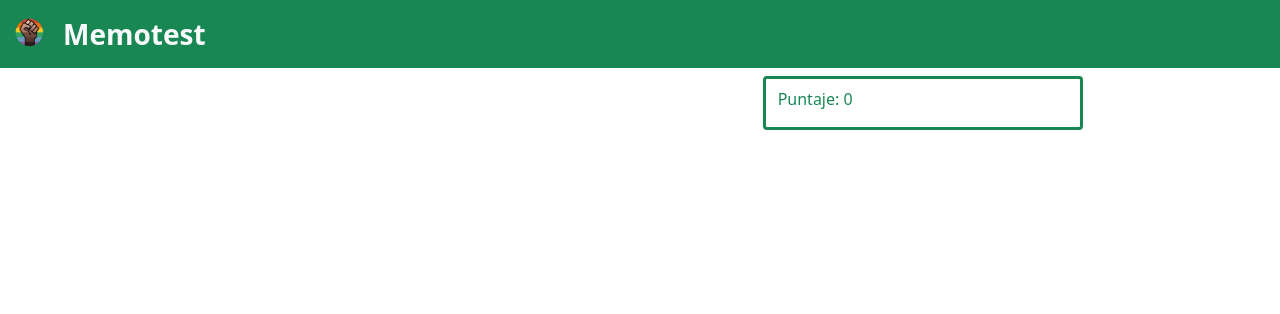
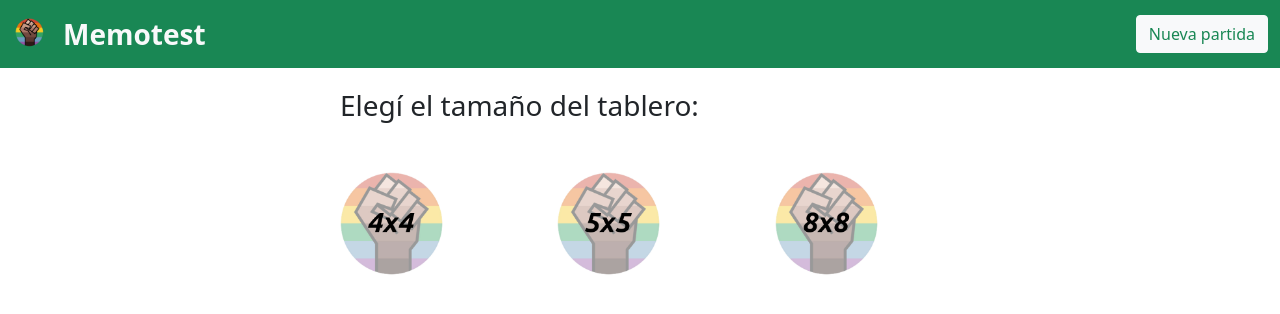
Before and after one commit to Cintuza/unq-ui-cintia-garcia-trabajo-final, a React (Create React App) app: page /tablero in a window 1280 px wide. Shown: the top 314 px of the page. Built offline with nearby package versions, Linux system fonts and the light colour scheme.

Commit message:
agregado de boton nueva partida

```diff
--- a/src/components/App.js
+++ b/src/components/App.js
@@ -1,5 +1,5 @@
 import React from 'react';
-import { BrowserRouter, Routes, Route} from 'react-router-dom';
+import { BrowserRouter, Routes, Route } from 'react-router-dom';
 import { ProveedorMem, UsarMem } from './ContextoMemotest.jsx';
 import Layout from './plantillas/Layout.jsx';
 import Tablero from './plantillas/Tablero.jsx';
@@ -13,7 +13,7 @@
         <Routes>
           <Route element={ <Layout/> } >
             <Route path="/" element={ <NuevaPartida/> } />
-            <Route path="/tablero" element={ <Tablero/> } />
+            <Route path="/tablero" element={ <RequiereTamanioTablero> <Tablero/> </RequiereTamanioTablero> } />
             <Route path="*" element={ <NuevaPartida/> } />
           </Route>
         </Routes>
--- /dev/null
+++ b/src/components/atomos/BotonNuevaPartida.jsx
@@ -0,0 +1,21 @@
+import { UsarMem } from '../ContextoMemotest.jsx';
+import { useNavigate } from 'react-router-dom';
+
+const BotonNuevaPartida = () => {
+    const memotest = UsarMem();
+    const navigate = useNavigate();
+
+    const onClick = () => {
+        memotest.setPuntaje(0);
+        memotest.setPartidaGanada(false);
+        memotest.setFichasTablero([]);
+        navigate('/');
+    }
+
+    return (
+        <button type="button" class="btn btn-light text-success" onClick={onClick}>Nueva partida</button>
+    )
+
+}
+
+export default BotonNuevaPartida;
--- a/src/components/moleculas/CuadroDePartidaGanada.jsx
+++ b/src/components/moleculas/CuadroDePartidaGanada.jsx
@@ -1,16 +1,6 @@
-import { UsarMem } from '../ContextoMemotest.jsx';
-import { useNavigate } from 'react-router-dom';
+import BotonNuevaPartida from '../atomos/BotonNuevaPartida.jsx';
 
 const CuadroDePartidaGanada = () => {
-    const memotest = UsarMem();
-    const navigate = useNavigate();
-
-    const onClick = () => {
-        memotest.setPuntaje(0);
-        memotest.setPartidaGanada(false);
-        memotest.setFichasTablero([]);
-        navigate('/');
-    }
 
     return (
         <div className="alert alert-success mt-3" role="alert">
@@ -18,7 +8,7 @@
                 ¡Ganaste!
             </div>
             <div className="row">
-                <button type="button" class="btn btn-success" onClick={onClick}>Nueva partida</button>
+                <BotonNuevaPartida/>
             </div>
         </div>
     )
--- a/src/components/moleculas/Encabezado.jsx
+++ b/src/components/moleculas/Encabezado.jsx
@@ -1,3 +1,4 @@
+import BotonNuevaPartida from '../atomos/BotonNuevaPartida';
 import back from '../Fichas/back.png';
 
 const Encabezado = () => {
@@ -9,6 +10,11 @@
                     <img src={back} alt="" width="35" height="35" className="d-inline-block align-text-top me-3"/>
                     Memotest
                 </div>
+                <ul class="navbar-nav">
+                    <li class="nav-item">
+                        <BotonNuevaPartida/>
+                    </li>
+                </ul>
             </div>
         </nav>
     )
```
